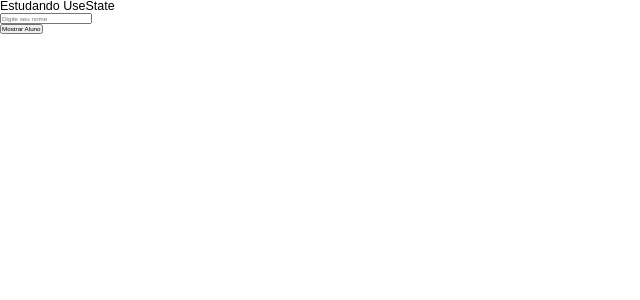
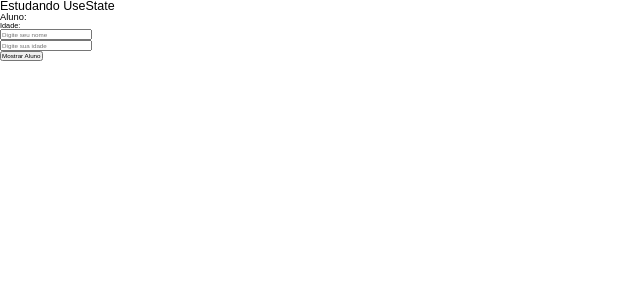
Before and after one commit to romulorosafullstack/2025-react-sujeito-programador, a React (Vite) app: page / in a window 1280 px wide. Shown: the top 300 px of the page, without its empty margins (0-640 px from the left). Built offline with nearby package versions, Linux system fonts and the light colour scheme.

Commit message:
hook useState incluindo idade dinamica e alert exibindo dados atualizados

```diff
--- a/src/App.tsx
+++ b/src/App.tsx
@@ -8,37 +8,49 @@ export default function App() {
 
   // DECLARANDO ESTADOS
   // const - constante
-  // [input, setInput] = Array de estados [estadoInicial, estadoAtualizado]
+  // [aluno, setAluno] = Array de estados [estadoInicial, estadoAtualizado]
   // = Atribuição
-  // useState("") - cria estado inicial, no caso como vazio
-  const [input, setInput] = useState("")
+  // useState("") - cria estado inicial, ("") no caso como vazio
+  const [aluno, setAluno] = useState("")
+  const [idade, setIdade] = useState("")
 
 
-  // functin - função
+  // function - função
   // mostrarAluno - nome
   // () - inicializador sewm param
   // {} - Bloco de código que será executado
   // alert(input) - Função que exibe um alerta passando o valor do estado input
   function mostrarAluno() {
-    alert(input);
+    alert(`ALUNO: ${aluno}\niDADE: ${idade} anos`);
   }
 
 
   return (
     <>
       <h1>Estudando UseState</h1>
+      <h2>Aluno: {aluno}</h2>
+      <h3>Idade: {idade}</h3>
 
       <input
         type="text"
         placeholder="Digite seu nome"
         // Valor do input recebe o valor inicial do estado input
-        value={input}
+        value={aluno}
         // onChange - Evento disparado quando o input é alterado
         // {} - Função executada quando o evento é disparado
         // (e) - Parâmetro do evento
         // => - Arrow function
         // setInput(e.target.value) - Atualiza o estado input com estadoAtualizado = e.target.value
-        onChange={(e) => setInput(e.target.value)}
+        onChange={(e) => setAluno(e.target.value)}
+      />
+
+      <br />
+
+      <input
+        type="text"
+        placeholder="Digite sua idade"
+        value={idade}
+        onChange={(e) => setIdade(e.target.value)}
       />
 
       <br />
```
